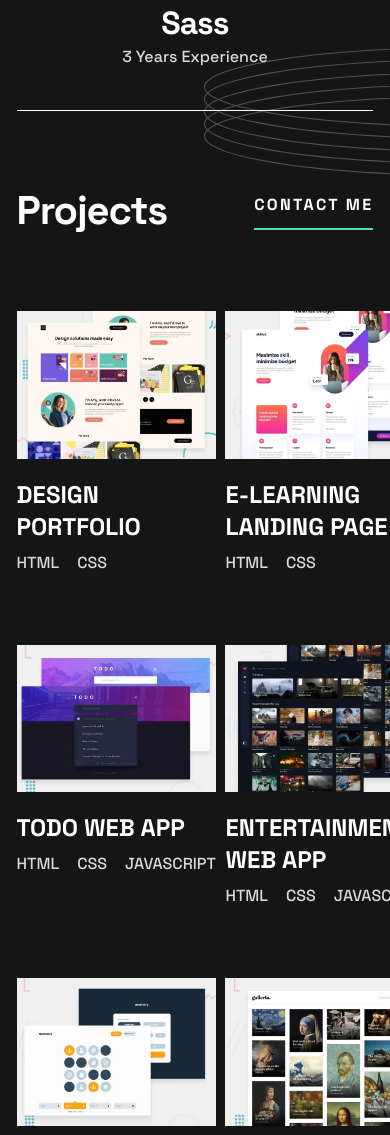
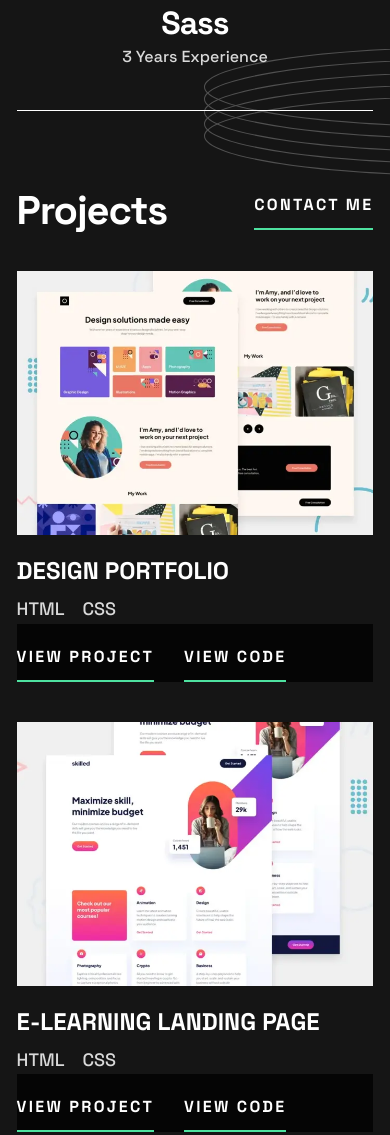
Before and after one commit to kdubrovsky/fe-single-page-developer-portfolio, a website built with Vite: page index.html in a window 390 px wide. Shown: the part 1250-2385 px from the top of the page. Built offline with nearby package versions, Linux system fonts and the light colour scheme; files whose address does not match are found by name.

Commit message:
Add responsive projects section styles

```diff
--- a/scss/blocks/projects.scss
+++ b/scss/blocks/projects.scss
@@ -2,22 +2,56 @@
 
 .projects {
     margin-bottom: 140px;
+
+    @media (max-width: 1280px) {
+        margin-bottom: 100px;
+    }
+
+    @media (max-width: 664px) {
+        margin-bottom: 80px;
+    }
 
     &__title-wrapper {
         display: flex;
         justify-content: space-between;
         align-items: center;
         margin-bottom: 80px;
+
+        @media (max-width: 1280px) {
+            margin-bottom: 60px;
+        }
+
+        @media (max-width: 664px) {
+            margin-bottom: 40px;
+        }
     }
 
     &__grid {
         display: grid;
         grid-template-columns: 1fr 1fr;
         gap: 69px 2.7%;
+
+        @media (max-width: 1280px) {
+            gap: 60px 3.4%;
+        }
+
+        @media (max-width: 664px) {
+            grid-template-columns: 1fr;
+            row-gap: 40px;
+        }
+    }
+
+    &__item {
+        position: relative;
+
+        &:hover img {
+            @media (min-width: 1281px) {
+                transform: scale(1.03);
+            }
+        }
     }
 
     &__item-preview {
-        position: relative;
         margin-bottom: 20px;
         aspect-ratio: 1.35 / 1;
         overflow: hidden;
@@ -30,32 +64,39 @@
         }
     }
 
-    &__item-preview:hover > &__item-links {
-        opacity: 1;
-    }
-
-    &__item-preview:hover > img {
-        transform: scale(1.03);
+    &__item:hover &__item-links {
+        @media (min-width: 1281px) {
+            opacity: 1;
+        }
     }
 
     &__item-links {
-        opacity: 0;
-
         position: absolute;
         top: 0;
-        left: 0;
         width: 100%;
-        height: 100%;
+        aspect-ratio: 1.35 / 1;
 
         display: flex;
         flex-direction: column;
         align-items: center;
         justify-content: center;
         gap: 48px;
+        opacity: 0;
+        transition: 0.3s;
 
         background-color: colors.$black-voile;
 
-        transition: 0.3s;
+        @media (max-width: 1280px) {
+            position: static;
+            aspect-ratio: unset;
+            padding-top: 20px;
+
+            flex-direction: row;
+            justify-content: flex-start;
+            gap: 30px;
+
+            opacity: 1;
+        }
     }
 
     &__item-title {
@@ -71,5 +112,8 @@
         gap: 18px;
         color: colors.$light-gray;
         text-transform: uppercase;
+        @media (max-width: 664px) {
+            font-size: 18px;
+        }
     }
 }
```
